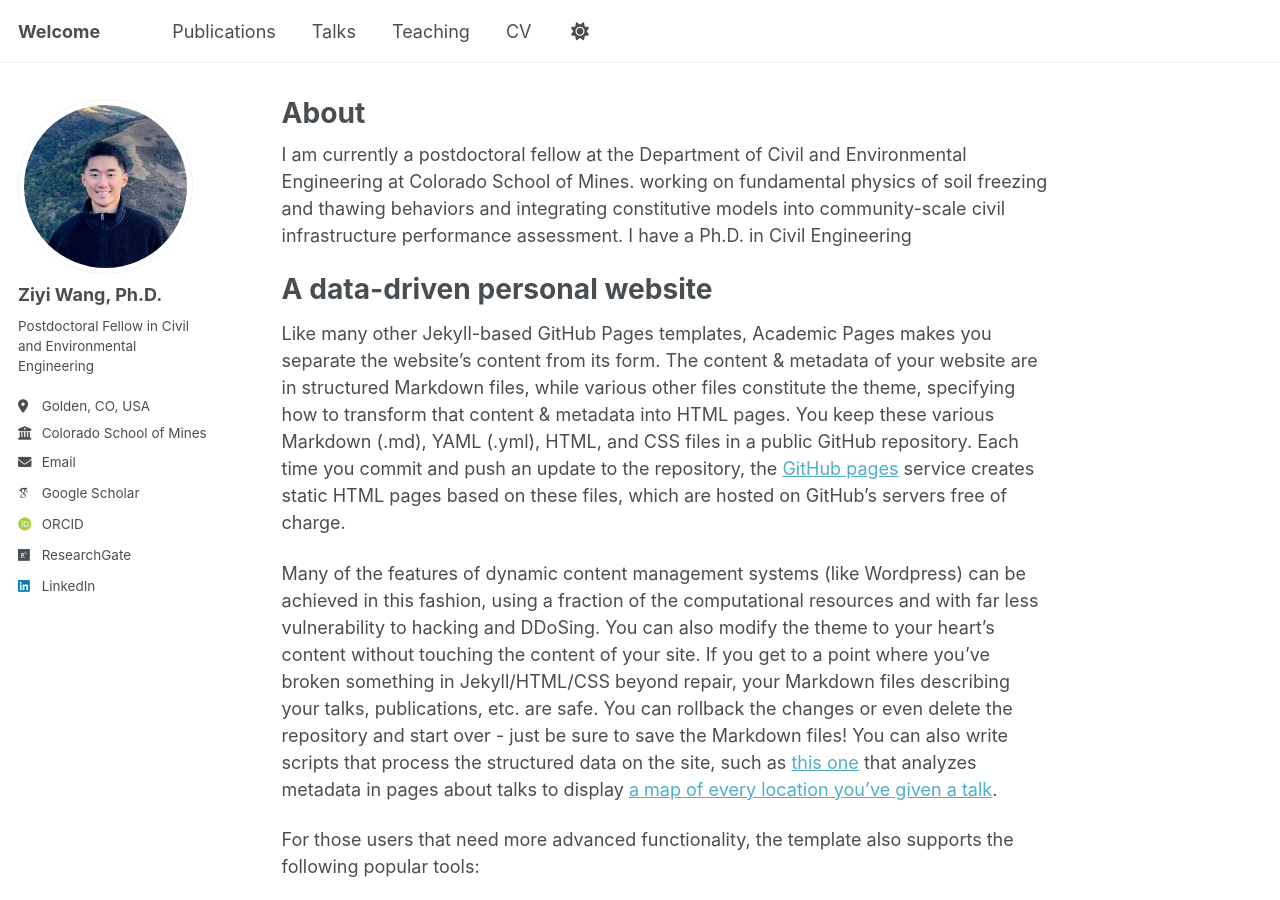
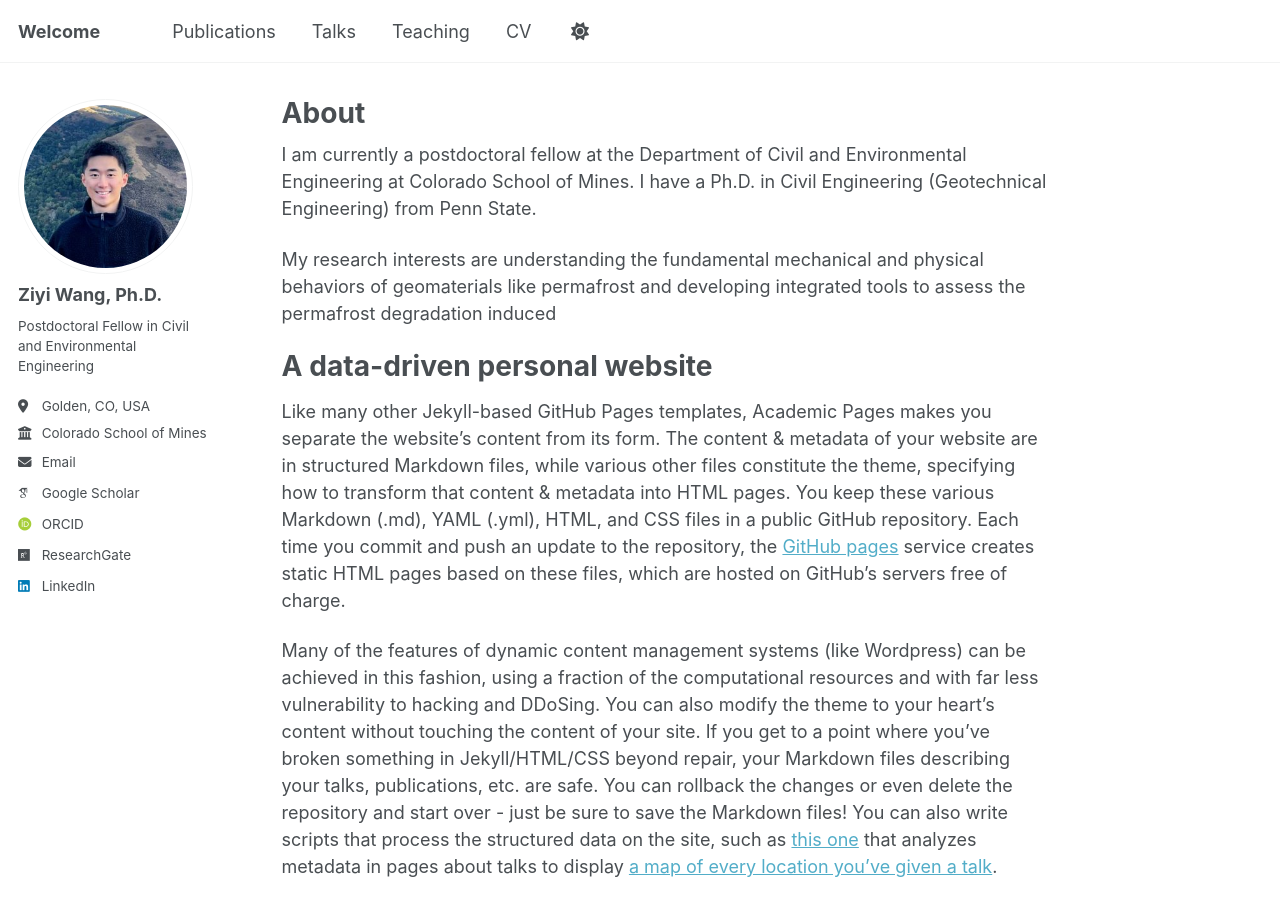
Before and after one commit to ziyiwang-ce/ziyiwang-ce.github.io, a Jekyll site: the page built from _pages/about.md, in a window 1280 px wide and 900 px high. Built offline with Jekyll 4.4.1, drawn with Linux system fonts in a browser that asks for light colours; some web fonts are replaced; a script that is not in the unit is left out.

Commit message:
Update about.md

```diff
--- a/_pages/about.md
+++ b/_pages/about.md
@@ -7,7 +7,9 @@ redirect_from:
   - /about.html
 ---
 
-I am currently a postdoctoral fellow at the Department of Civil and Environmental Engineering at Colorado School of Mines. working on fundamental physics of soil freezing and thawing behaviors and integrating constitutive models into community-scale civil infrastructure performance assessment. I have a Ph.D. in Civil Engineering
+I am currently a postdoctoral fellow at the Department of Civil and Environmental Engineering at Colorado School of Mines. I have a Ph.D. in Civil Engineering (Geotechnical Engineering) from Penn State.
+
+My research interests are understanding the fundamental mechanical and physical behaviors of geomaterials like permafrost and developing integrated tools to assess the permafrost degradation induced
 
 A data-driven personal website
 ======
```
